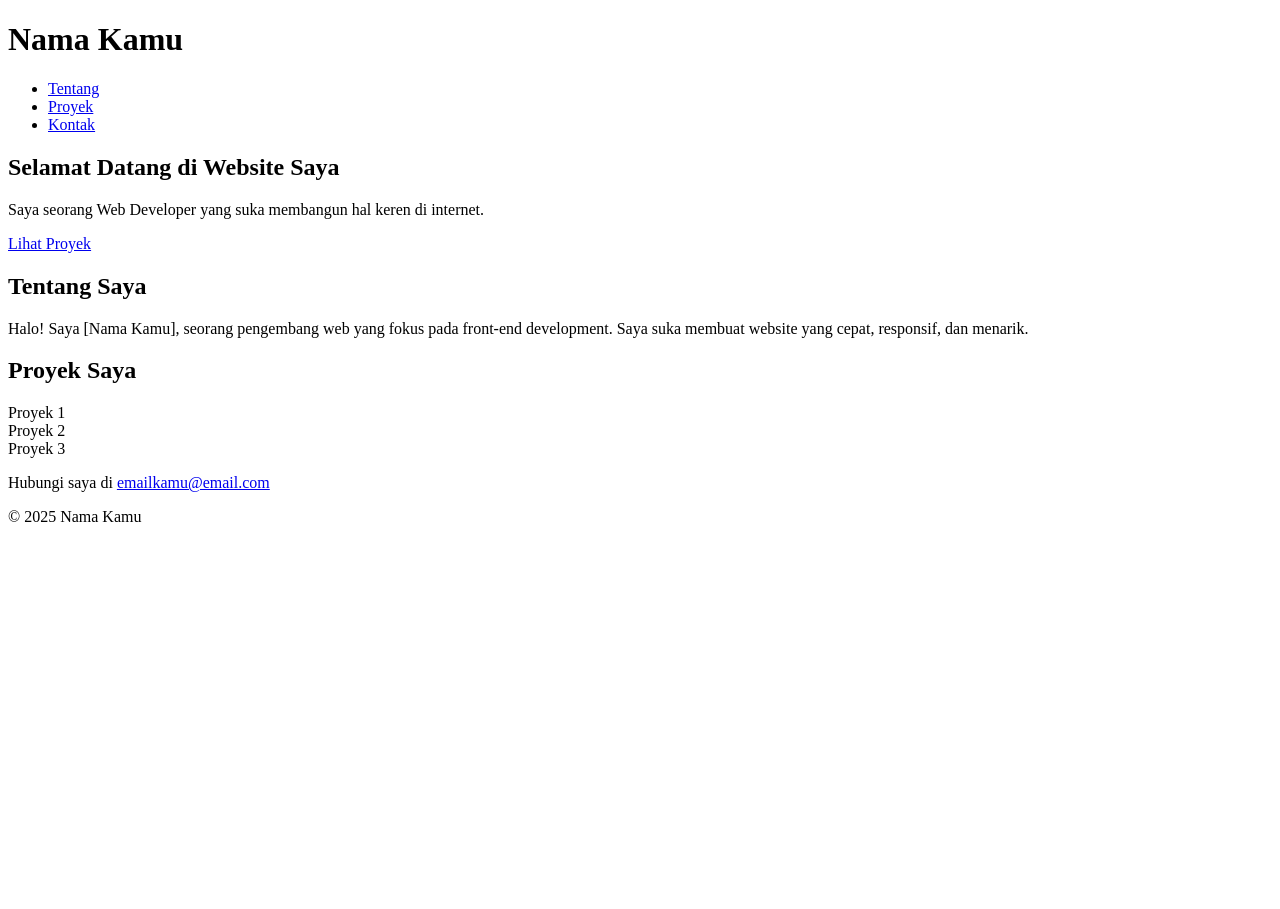
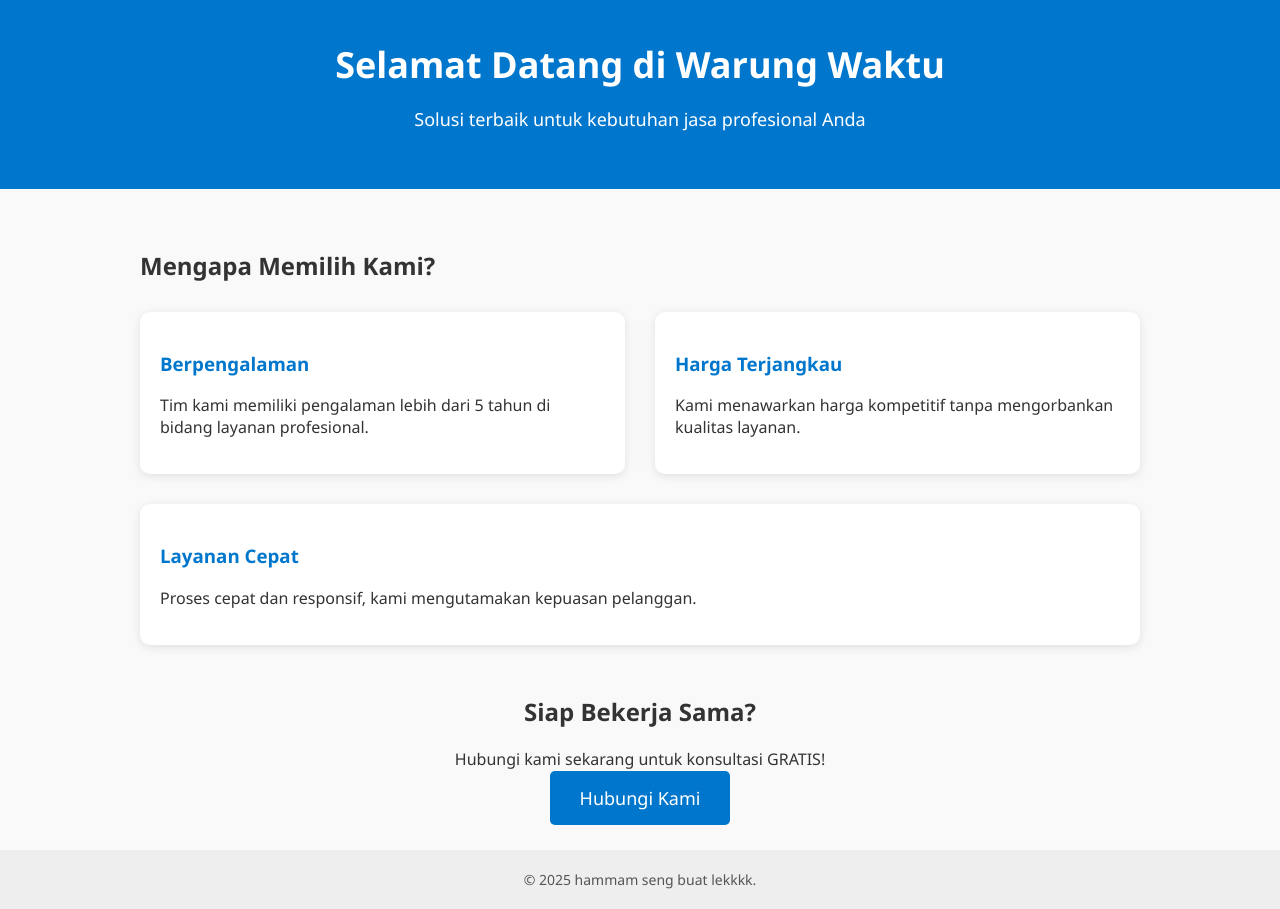
Before and after one commit to trifajarsuryani/WarungWaktu.com, a plain HTML site: page belajar/index.html in a window 1280 px wide. Before the commit the page ends 800 px from the top, so only its background shows below. Drawn offline with Linux system fonts and the light colour scheme.

Commit message:
ngubah codingan sedikit (piboong)

```diff
--- a/belajar/index.html
+++ b/belajar/index.html
@@ -3,55 +3,112 @@
 <head>
     <meta charset="UTF-8">
     <meta name="viewport" content="width=device-width, initial-scale=1.0">
-    <title>Website Pribadi</title>
-    <link rel="stylesheet" href="style.css">
+    <title>Jasa Profesional Anda</title>
+    <style>
+        body {
+            margin: 0;
+            font-family: 'Segoe UI', Tahoma, Geneva, Verdana, sans-serif;
+            background-color: #f9f9f9;
+            color: #333;
+        }
+        header {
+            background-color: #0077cc;
+            color: white;
+            padding: 40px 20px;
+            text-align: center;
+        }
+        header h1 {
+            margin: 0;
+            font-size: 36px;
+        }
+        header p {
+            font-size: 18px;
+        }
+        .container {
+            padding: 40px 20px;
+            max-width: 1000px;
+            margin: auto;
+        }
+        .features {
+            display: flex;
+            flex-wrap: wrap;
+            gap: 30px;
+            margin-top: 30px;
+        }
+        .feature-box {
+            background-color: white;
+            padding: 20px;
+            border-radius: 10px;
+            flex: 1 1 300px;
+            box-shadow: 0 2px 10px rgba(0,0,0,0.1);
+            transition: transform 0.2s ease;
+        }
+        .feature-box:hover {
+            transform: translateY(-5px);
+        }
+        .feature-box h3 {
+            color: #0077cc;
+        }
+        .cta {
+            text-align: center;
+            margin-top: 50px;
+        }
+        .cta a {
+            background-color: #0077cc;
+            color: white;
+            text-decoration: none;
+            padding: 15px 30px;
+            border-radius: 5px;
+            font-size: 18px;
+            transition: background 0.3s;
+        }
+        .cta a:hover {
+            background-color: #005fa3;
+        }
+        footer {
+            text-align: center;
+            padding: 20px;
+            background-color: #eee;
+            font-size: 14px;
+            color: #555;
+        }
+    </style>
 </head>
 <body>
 
     <header>
-        <div class="container">
-            <h1>Nama Kamu</h1>
-            <nav>
-                <ul>
-                    <li><a href="#about">Tentang</a></li>
-                    <li><a href="#projects">Proyek</a></li>
-                    <li><a href="#contact">Kontak</a></li>
-                </ul>
-            </nav>
-        </div>
+        <h1>Selamat Datang di Warung Waktu </h1>
+        <p>Solusi terbaik untuk kebutuhan jasa profesional Anda</p>
     </header>
 
-    <section class="hero">
     <div class="container">
-            <h2>Selamat Datang di Website Saya</h2>
-            <p>Saya seorang Web Developer yang suka membangun hal keren di internet.</p>
-            <a href="#projects" class="btn">Lihat Proyek</a>
+        <section>
+            <h2>Mengapa Memilih Kami?</h2>
+            <div class="features">
+                <div class="feature-box">
+                    <h3>Berpengalaman</h3>
+                    <p>Tim kami memiliki pengalaman lebih dari 5 tahun di bidang layanan profesional.</p>
                 </div>
-    </section>
-
-    <section id="about" class="about">
-        <div class="container">
-            <h2>Tentang Saya</h2>
-            <p>Halo! Saya [Nama Kamu], seorang pengembang web yang fokus pada front-end development. Saya suka membuat website yang cepat, responsif, dan menarik.</p>
+                <div class="feature-box">
+                    <h3>Harga Terjangkau</h3>
+                    <p>Kami menawarkan harga kompetitif tanpa mengorbankan kualitas layanan.</p>
                 </div>
-    </section>
-
-    <section id="projects" class="projects">
-        <div class="container">
-            <h2>Proyek Saya</h2>
-            <div class="project-grid">
-                <div class="project-card">Proyek 1</div>
-                <div class="project-card">Proyek 2</div>
-                <div class="project-card">Proyek 3</div>
+                <div class="feature-box">
+                    <h3>Layanan Cepat</h3>
+                    <p>Proses cepat dan responsif, kami mengutamakan kepuasan pelanggan.</p>
                 </div>
             </div>
         </section>
 
-    <footer id="contact">
-        <div class="container">
-            <p>Hubungi saya di <a href="mailto:emailkamu@email.com">emailkamu@email.com</a></p>
-            <p>&copy; 2025 Nama Kamu</p>
+        <div class="cta">
+            <h2>Siap Bekerja Sama?</h2>
+            <p>Hubungi kami sekarang untuk konsultasi GRATIS!</p>
+            <a href="#kontak">Hubungi Kami</a>
         </div>
+    </div>
+
+    <footer>
+        &copy; 2025 hammam seng buat lekkkk.
     </footer>
 
 </body>
```
Lines whose indentation alone changed are shown as unchanged.
